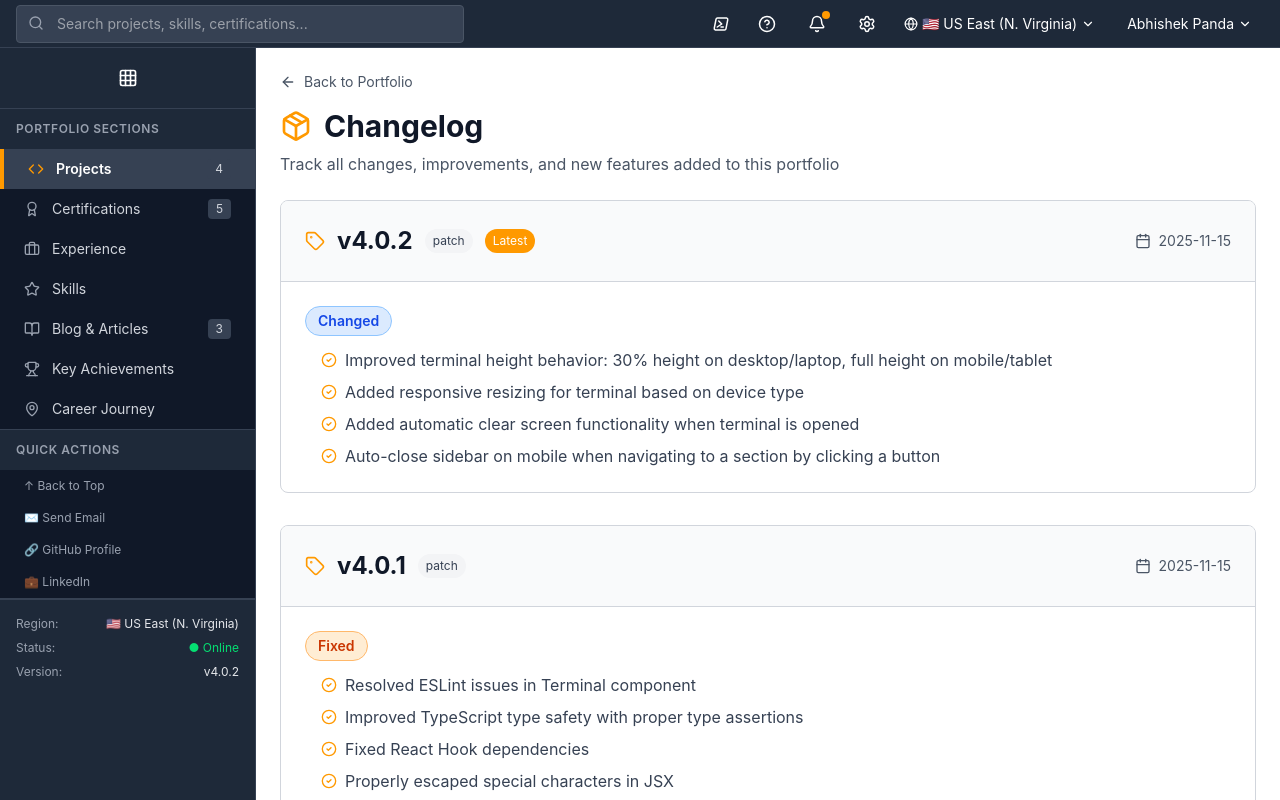
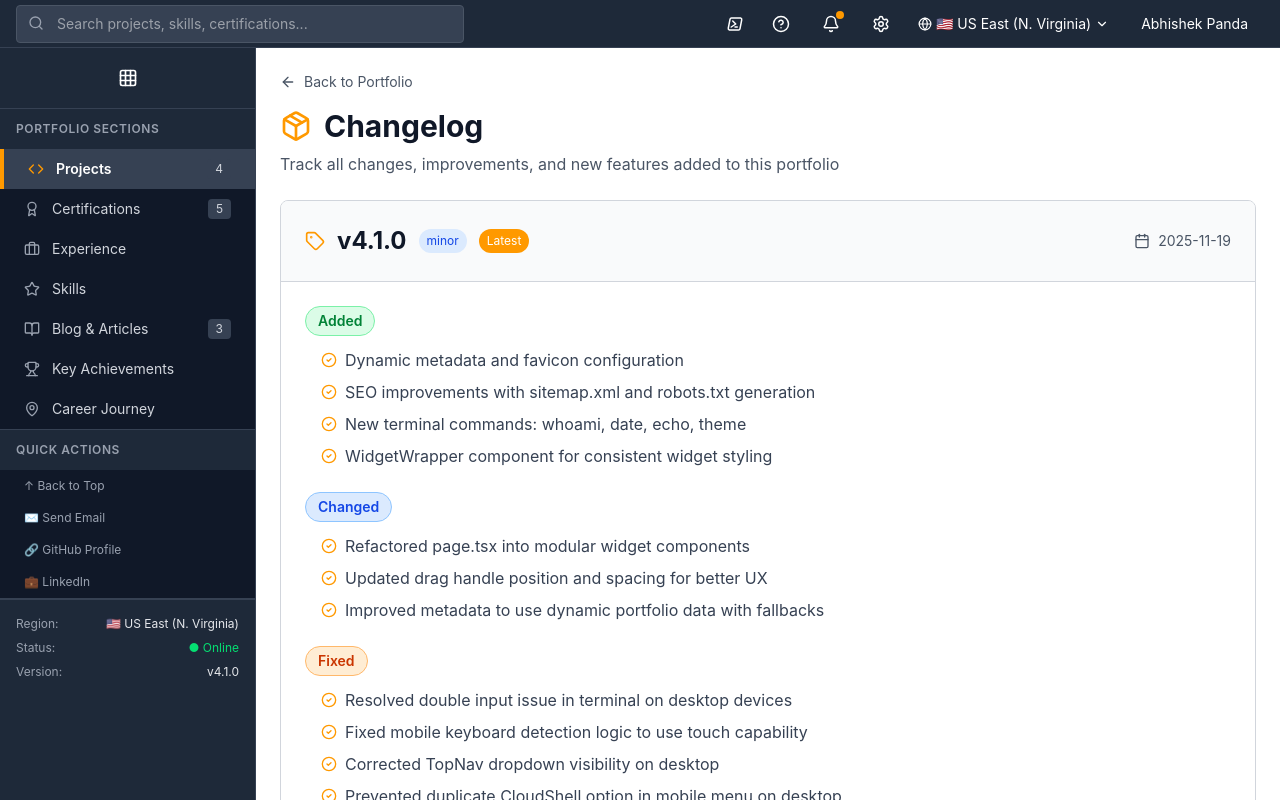
Before and after one commit to abhishekpanda0620/aws-console-portfolio, a Next.js app: page /changelog in a window 1280 px wide. Built offline with nearby package versions, Linux system fonts and the light colour scheme.

Commit message:
fix: Resolve mobile terminal input issues by refining touch device detection and adjusting mobile menu visibility.

```diff
--- a/app/components/Terminal.tsx
+++ b/app/components/Terminal.tsx
@@ -63,11 +63,14 @@ export default function Terminal({ isOpen, onClose }: TerminalProps) {
     setPreviousIsOpen(isOpen);
   }, [isOpen, previousIsOpen]);
 
-  // Check if device is mobile
+  // Check if device is actually a mobile/tablet (has touch capability)
   useEffect(() => {
     const checkIfMobile = () => {
-      setIsMobile(window.innerWidth < 768); // 768px is standard breakpoint for tablets
-      // Set initial terminal size based on device type
+      // Check for touch capability rather than screen size
+      // This distinguishes actual mobile devices from desktop responsive mode
+      const isTouchDevice = 'ontouchstart' in window || navigator.maxTouchPoints > 0;
+      setIsMobile(isTouchDevice);
+      // Set initial terminal size based on screen width (still useful for UI)
       setTerminalSize(window.innerWidth < 768 ? 'maximized' : 'normal');
     };
 
@@ -110,14 +113,14 @@ export default function Terminal({ isOpen, onClose }: TerminalProps) {
         return;
       }
 
-      // Only capture from our hidden input or from document when not on mobile
-      if (e.target !== hiddenInputRef.current && isMobile) {
+      // On mobile, ignore only printable characters (we handle them via input event)
+      // But allow control keys like Enter, Backspace, Arrows, etc.
+      if (isMobile && e.key.length === 1 && !e.ctrlKey && !e.altKey && !e.metaKey) {
         return;
       }
 
-      // Don't capture if typing in another input field (except our hidden input)
-      if ((e.target instanceof HTMLInputElement || e.target instanceof HTMLTextAreaElement)
-          && e.target !== hiddenInputRef.current) {
+      // Don't capture if typing in another input field
+      if (e.target instanceof HTMLInputElement || e.target instanceof HTMLTextAreaElement) {
         return;
       }
 
@@ -126,10 +129,7 @@ export default function Terminal({ isOpen, onClose }: TerminalProps) {
         return;
       }
 
-      // No need to prevent default for our hidden input
-      if (e.target !== hiddenInputRef.current) {
       e.preventDefault(); // Prevent default browser behavior
-      }
 
       if (e.key === 'Enter') {
         if (input.trim()) {
@@ -249,13 +249,6 @@ export default function Terminal({ isOpen, onClose }: TerminalProps) {
         const newInput = input.slice(0, cursorPosition) + inputEvent.data + input.slice(cursorPosition);
         setInput(newInput);
         setCursorPosition(prev => prev + 1);
-      } else if (inputEvent.inputType === 'deleteContentBackward') {
-        // Handle backspace
-        if (cursorPosition > 0) {
-          const newInput = input.slice(0, cursorPosition - 1) + input.slice(cursorPosition);
-          setInput(newInput);
-          setCursorPosition(prev => prev - 1);
-        }
       }
 
       // Clear the hidden input value to prepare for next input
@@ -596,16 +589,17 @@ export default function Terminal({ isOpen, onClose }: TerminalProps) {
                 </div>
 
                 {/* Hidden input field to capture mobile keyboard input */}
+                {isMobile && (
                   <input
                     ref={hiddenInputRef}
                     type="text"
-                  className={`opacity-0 absolute ${isMobile ? '' : 'h-0 w-0'} pointer-events-none`}
+                    className="opacity-0 absolute h-full w-full top-0 left-0 pointer-events-none"
                     autoCapitalize="none"
                     autoComplete="off"
                     autoCorrect="off"
                     spellCheck="false"
-                  aria-hidden={!isMobile}
                   />
+                )}
               </div>
             )}
           </div>
--- a/app/components/TopNav.tsx
+++ b/app/components/TopNav.tsx
@@ -436,21 +436,21 @@ export default function TopNav({ onOpenTerminal }: { onOpenTerminal?: () => void
               {portfolioData.personal.name}
             </span>
             <span className="sm:hidden">AP</span>
-            <ChevronDown size={12} className="sm:w-[14px] sm:h-[14px]" />
+            <ChevronDown size={12} className="sm:hidden" />
           </button>
 
           {/* Mobile Menu Dropdown */}
           {showMobileMenu && (
             <div className="absolute right-0 mt-2 w-48 bg-white dark:bg-gray-800 border border-gray-300 dark:border-gray-600 rounded shadow-lg z-50">
               <div className="py-1">
-                {/* Mobile Terminal Option */}
+                {/* Mobile Terminal Option - Only show on mobile since desktop has the icon */}
                 {onOpenTerminal && (
                   <button
                     onClick={() => {
                       onOpenTerminal();
                       setShowMobileMenu(false);
                     }}
-                    className="w-full px-4 py-2 text-left text-sm hover:bg-gray-100 dark:hover:bg-gray-700 flex items-center space-x-2"
+                    className="sm:hidden w-full px-4 py-2 text-left text-sm hover:bg-gray-100 dark:hover:bg-gray-700 flex items-center space-x-2"
                   >
                     <Terminal size={16} className="text-gray-900 dark:text-white" />
                     <span className="text-gray-900 dark:text-white">CloudShell</span>
--- a/app/data/changelog.ts
+++ b/app/data/changelog.ts
@@ -9,6 +9,39 @@ export type ChangelogEntry = {
 };
 
 export const changelog: ChangelogEntry[] = [
+  {
+    version: '4.1.0',
+    date: '2025-11-19',
+    type: 'minor',
+    changes: [
+      {
+        category: 'Added',
+        items: [
+          'Dynamic metadata and favicon configuration',
+          'SEO improvements with sitemap.xml and robots.txt generation',
+          'New terminal commands: whoami, date, echo, theme',
+          'WidgetWrapper component for consistent widget styling',
+        ],
+      },
+      {
+        category: 'Changed',
+        items: [
+          'Refactored page.tsx into modular widget components',
+          'Updated drag handle position and spacing for better UX',
+          'Improved metadata to use dynamic portfolio data with fallbacks',
+        ],
+      },
+      {
+        category: 'Fixed',
+        items: [
+          'Resolved double input issue in terminal on desktop devices',
+          'Fixed mobile keyboard detection logic to use touch capability',
+          'Corrected TopNav dropdown visibility on desktop',
+          'Prevented duplicate CloudShell option in mobile menu on desktop',
+        ],
+      },
+    ],
+  },
   {
     version: '4.0.2',
     date: '2025-11-15',
```
Lines whose indentation alone changed are shown as unchanged.
